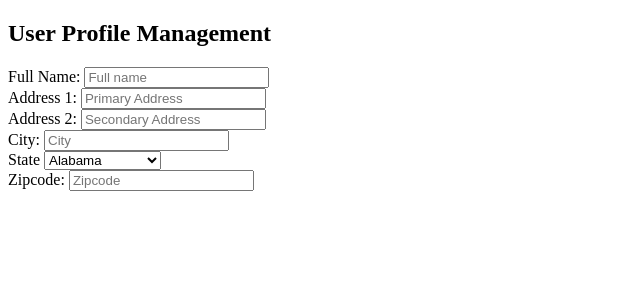
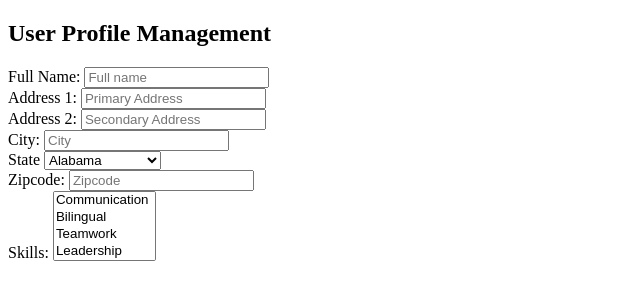
Before and after one commit to hoxxinh/COCS-4353-Software-Design-Team-38, a plain HTML site: page html/userprofile.html in a window 1280 px wide. Shown: the whole page, without its empty margins (0-640 px from the left). Drawn offline with Linux system fonts and the light colour scheme.

Commit message:
added skills dropdown

```diff
--- a/html/userprofile.html
+++ b/html/userprofile.html
@@ -4,7 +4,7 @@
     <title>User Profile</title>
     <h2>User Profile Management</h2>
 </head>
-<section>
+<form action="/submit-profile" method="post">
     <div>
         <label for="fullName">Full Name:</label>
         <input type="text" id="fullName" name="fullName" placeholder="Full name" maxlength="50" required>
@@ -27,7 +27,7 @@
 
     <div>
         <label for="state">State</label>
-        <select name="state" id="state">
+        <select name="state" id="state" required>
             <option value="AL">Alabama</option>
             <option value="AK">Alaska</option>
             <option value="AZ">Arizona</option>
@@ -86,6 +86,17 @@
         <input type="number" id="zipCode" name="zipCode" placeholder="Zipcode" minlength="5" maxlength="9" required>
     </div>
 
+    <div>
+        <label for="skills">Skills:</label>
+        <select name="skills" id="skills" multiple required>
+            <option value="communication">Communication</option>
+            <option value="bilingual">Bilingual</option>
+            <option value="teamwork">Teamwork</option>
+            <option value="leadership">Leadership</option>
+            <option value="problem-solving">Problem Solving</option>
+            <option value="technical-skills">Technical Skills</option>
+        </select>
+    </div>
 
 
-</section>
+</form
```
